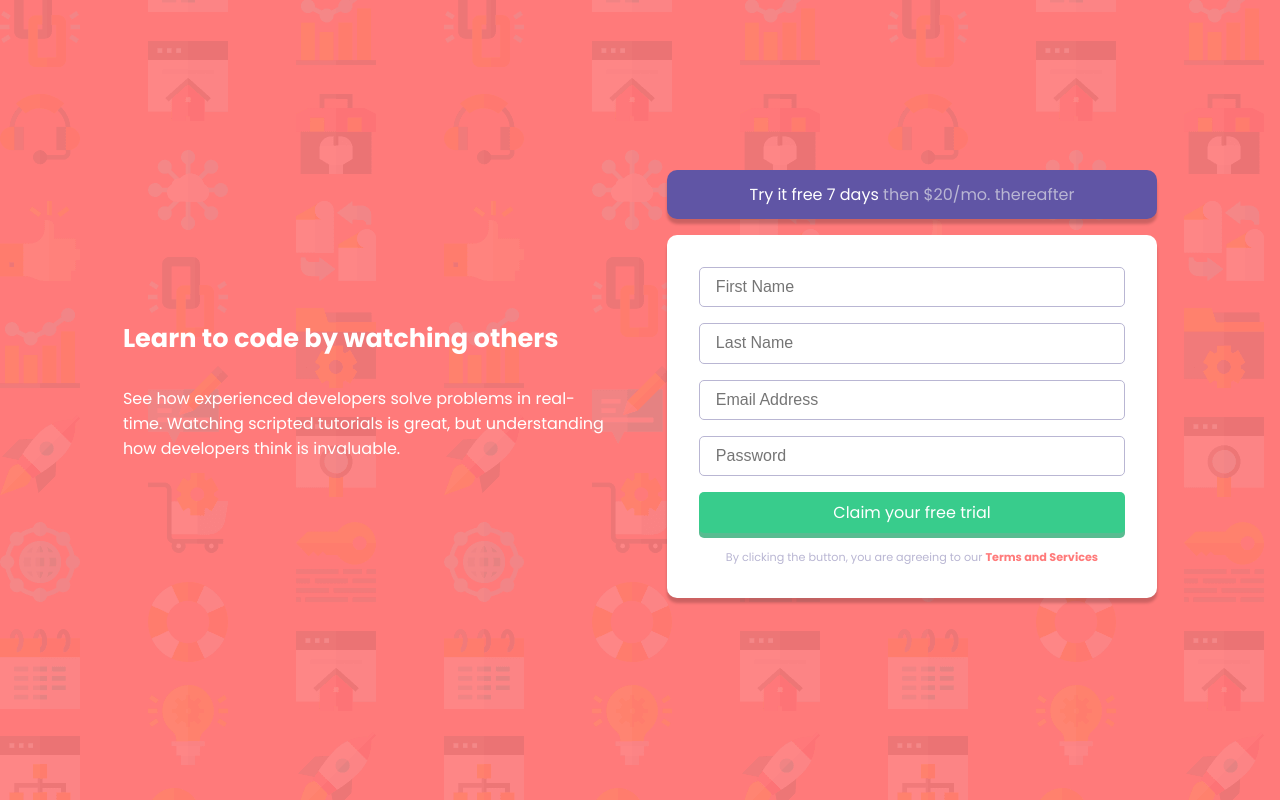
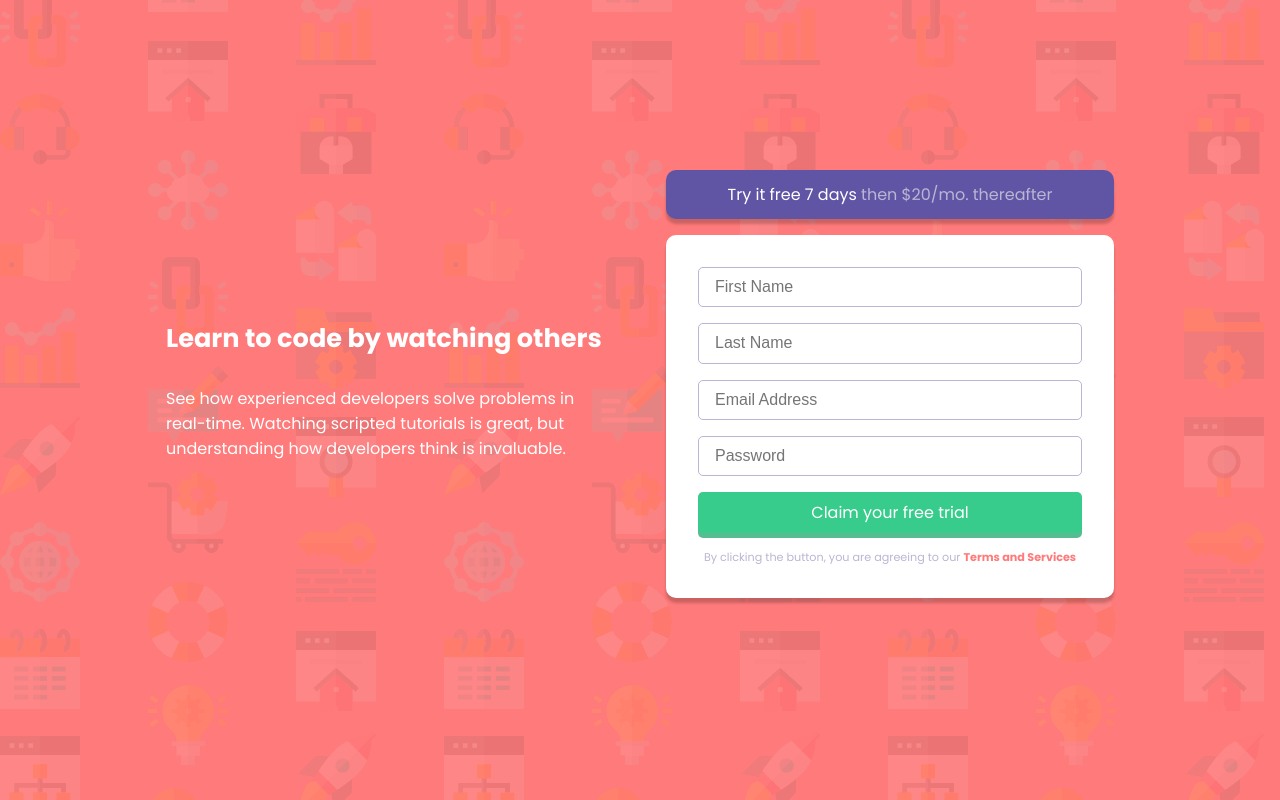
Before and after one commit to jeanieherold/vanilla-js-form-validation, a plain HTML site: page index.html in a window 1280 px wide. Drawn offline with Linux system fonts and the light colour scheme.

Commit message:
update rem message for this proj

```diff
--- a/css/styles.scss
+++ b/css/styles.scss
@@ -22,12 +22,12 @@ sans-serif;
     padding: 0;
 }
 
-/* set root rem to 10px to make rem calcs easier  */
+/* set root rem to 16px so body has 1rem font size  */
 html {
     font-size: 16px;
 }
 
-/* 1.2rem is 12px based on 1 rem is 10px  */
+/* 1rem is 16px  */
 body {
     font-family: $poppins;
     font-size: 1rem;
@@ -104,6 +104,7 @@ input {
         @media only screen and (min-width: 768px) {
             align-items: center;
             width: 85%;
+            max-width: 1000px;
         }
 
         .flex-child {
```
Also changed, not shown: css/styles.css, 1 other file.
